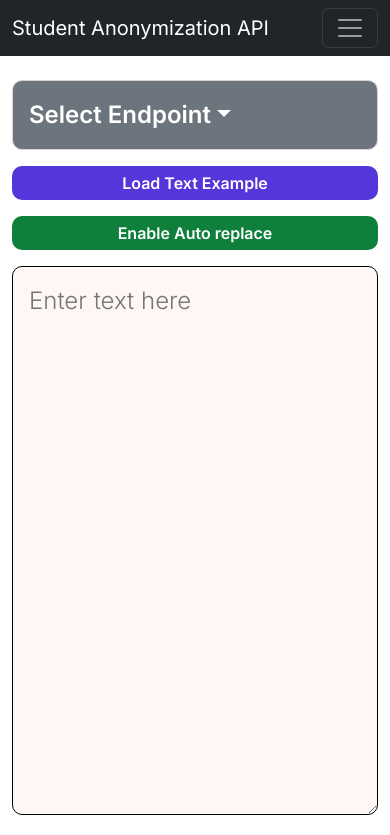
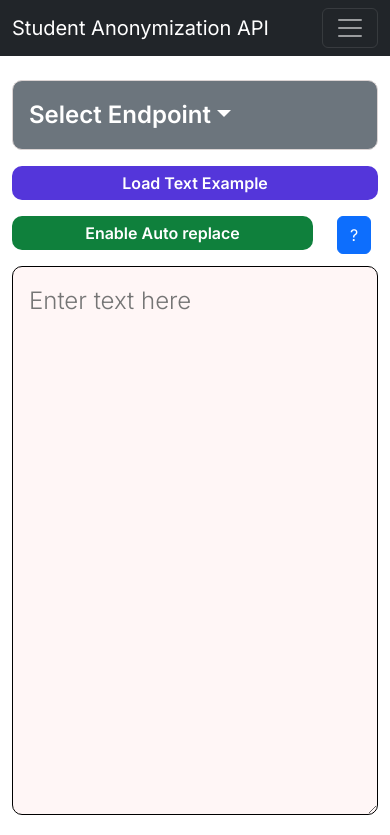
Before and after one commit to rafeerahman/Anonymizer, a React (Create React App) app in the folder frontend/client/: page /playground in a window 390 px wide. Shown: the top 835 px of the page. Built offline with nearby package versions, Linux system fonts and the light colour scheme.

Commit message:
Added Modal to side of auto replace button responsive

```diff
--- a/frontend/client/src/components/AutoButton.js
+++ b/frontend/client/src/components/AutoButton.js
@@ -1,9 +1,14 @@
 import React, { useState } from 'react'
 import styled from 'styled-components'
+import InfoModal from './InfoModal';
+import Col from 'react-bootstrap/Col';
+import Row from 'react-bootstrap/Row';
 
 export default function AutoButton({useAuto, setUseAuto}){
     return (
         <>
+          <Row>
+            <Col>
               <BtnStyled>
                 <label className="custom-example">
                 <input
@@ -16,8 +21,15 @@ export default function AutoButton({useAuto, setUseAuto}){
                   }}
                 />
                 {useAuto ? "Disable Auto Replace": "Enable Auto replace"}
+
                 </label>
               </BtnStyled>
+            </Col>
+            <Col xs = {2}>
+              <InfoModal/>
+            </Col>
+          </Row>
+
         </>
       )
   }
--- /dev/null
+++ b/frontend/client/src/components/InfoModal.js
@@ -0,0 +1,32 @@
+import React, { useState } from 'react';
+import Button from 'react-bootstrap/Button';
+import Modal from 'react-bootstrap/Modal';
+
+export default function InfoModal() {
+  const [show, setShow] = useState(false);
+
+  const handleClose = () => setShow(false);
+  const handleShow = () => setShow(true);
+
+  return (
+    <>
+      <Button variant="primary" onClick={handleShow}>
+        ?
+      </Button>
+
+      <Modal show={show} onHide={handleClose}>
+        <Modal.Header closeButton>
+          <Modal.Title>What is Auto Replace?</Modal.Title>
+        </Modal.Header>
+        <Modal.Body>Here is some information about the huggingface API option.</Modal.Body>
+        <Modal.Footer>
+          <Button variant="secondary" onClick={handleClose}>
+            Close
+          </Button>
+        </Modal.Footer>
+      </Modal>
+    </>
+  );
+}
+
+// render(<InfoModal />);
```
Lines whose indentation alone changed are shown as unchanged.
